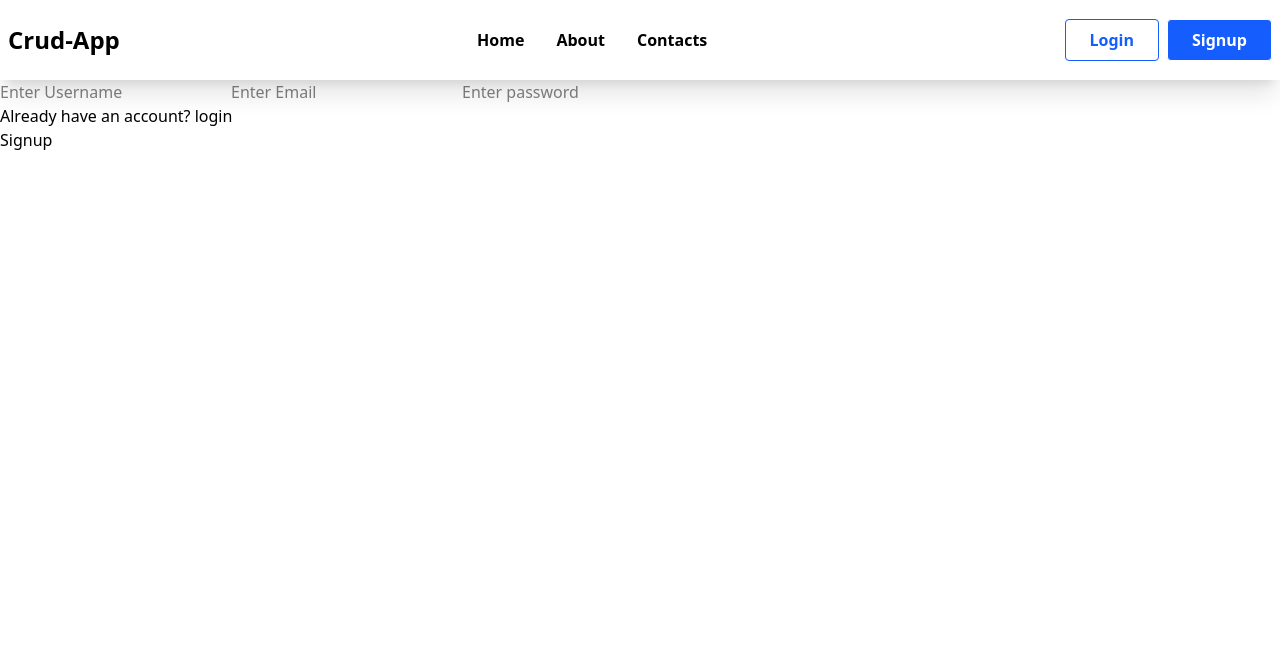
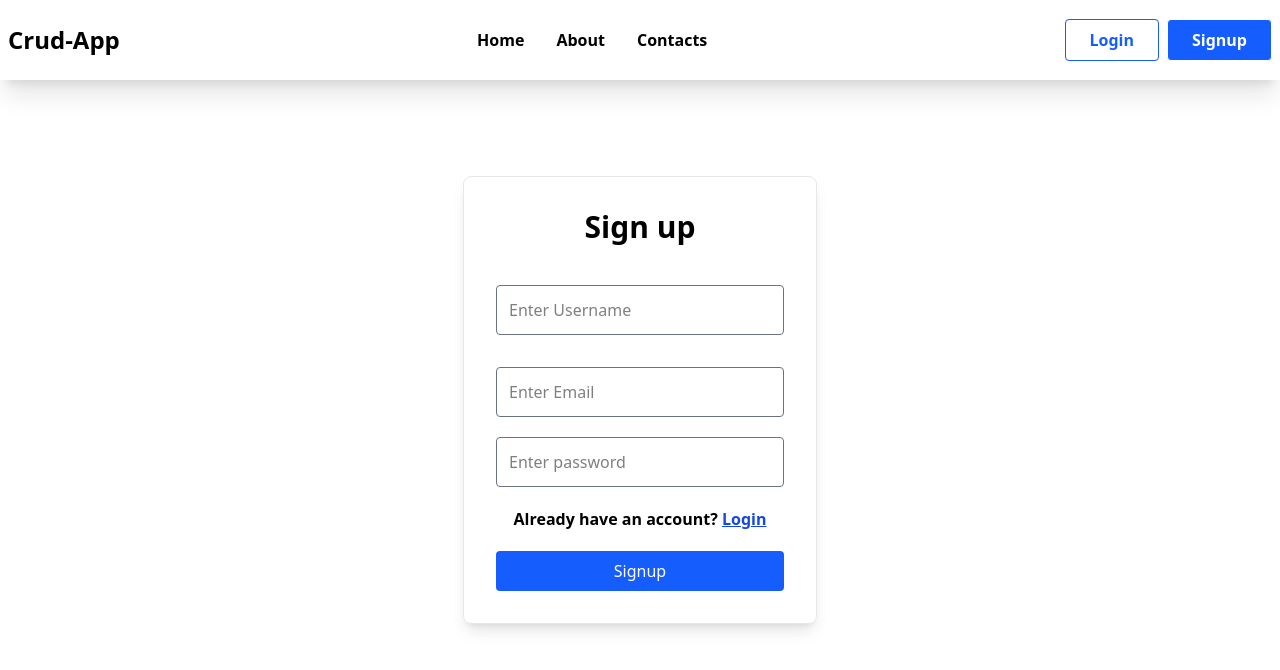
Before and after one commit to Sarvesh-1999/crud-app, a React (Vite) app: page /signup in a window 1280 px wide. Shown: the top 670 px of the page. Built offline with nearby package versions, Linux system fonts and the light colour scheme.

Commit message:
login and signup

```diff
--- a/package.json
+++ b/package.json
@@ -13,6 +13,7 @@
     "@tailwindcss/vite": "^4.1.17",
     "react": "^19.2.0",
     "react-dom": "^19.2.0",
+    "react-hot-toast": "^2.6.0",
     "react-router-dom": "^7.9.6",
     "tailwindcss": "^4.1.17"
   },
--- a/src/App.jsx
+++ b/src/App.jsx
@@ -1,9 +1,11 @@
 import { RouterProvider } from 'react-router-dom'
 import { myRoutes } from './routes/Routing'
+import { Toaster } from 'react-hot-toast'
 const App = () => {
   return (
     <div>
       <RouterProvider router={myRoutes}/>
+      <Toaster/>
     </div>
   )
 }
--- a/src/pages/LoginPage.jsx
+++ b/src/pages/LoginPage.jsx
@@ -1,11 +1,92 @@
-import React from 'react'
-import Navbar from '../components/Navbar'
+import { useState } from "react";
+import Navbar from "../components/Navbar";
+import { Link , useNavigate} from "react-router-dom";
+import toast from "react-hot-toast";
 
 const LoginPage = () => {
+  const [formData, setFormData] = useState({
+    email: "",
+    password: "",
+  });
+
+  const navigate = useNavigate()
+
+  const handleChange = (e) => {
+    let { name, value } = e.target;
+    setFormData({ ...formData, [name]: value });
+  };
+
+  const handleSubmit = (e) => {
+    e.preventDefault();
+    let newUser = { ...formData };
+
+    if (newUser.email.trim() === "" && newUser.username.trim() === "" && newUser.password.trim() === "") {
+      toast("Enter Credentials !", {icon: "☠️"});
+      return;
+    }
+
+    let allSignUpUsers = JSON.parse(localStorage.getItem("users")) || []
+
+    let authUser = allSignUpUsers.find(ele => {
+      return ele.email === newUser.email && ele.password === newUser.password
+    })
+
+    console.log(authUser);
+
+    if (authUser) {
+      // toast message
+      toast.success("Welcome")
+
+      // navigate home
+      navigate("/")
+
+      // store Date.now() in session storage for conditional rendering
+      sessionStorage.setItem("accesstoken",Date.now())
+    }else{
+      toast.error("User does not exists")
+    }
+
+
+    setFormData({ email: "", password: "" });
+  };
   return (
-    <div>
-        <Navbar/>
-        <h1 className='text-center text-9xl'>LoginPage</h1>
+     <div>
+      <Navbar />
+      <section className="flex items-center justify-center h-[80vh]">
+        <form
+          onSubmit={handleSubmit}
+          className="shadow-lg border border-gray-200 flex flex-col p-8 rounded-lg gap-5"
+        >
+          <h1 className="text-center text-3xl font-semibold mb-5">Login</h1>
+          <input
+            type="email"
+            name="email"
+            className="border border-gray-500 rounded p-3 w-2xs"
+            id="email"
+            placeholder="Enter Email"
+            value={formData.email}
+            onChange={handleChange}
+          />
+          <input
+            type="password"
+            name="password"
+            className="border border-gray-500 rounded p-3 w-2xs"
+            id="password"
+            placeholder="Enter password"
+            value={formData.password}
+            onChange={handleChange}
+          />
+          <p className="text-center font-semibold">
+            Don't have an account?{" "}
+            <Link to="/signup" className="text-blue-700 underline">
+              Signup
+            </Link>
+          </p>
+          <button className="cursor-pointer py-2 rounded bg-blue-600 text-white hover:bg-blue-800">
+            Login
+          </button>
+        </form>
+      </section>
     </div>
   )
 }
--- a/src/pages/SignupPage.jsx
+++ b/src/pages/SignupPage.jsx
@@ -1,34 +1,90 @@
 import { useState } from "react";
 import Navbar from "../components/Navbar";
 import { Link } from "react-router-dom";
+import toast from "react-hot-toast";
 
 const SignupPage = () => {
-  const [formData,setFormData] = useState({
-    username:"",
-    email:"",
-    password:""
-  })
+  const [formData, setFormData] = useState({
+    username: "",
+    email: "",
+    password: "",
+  });
 
   const handleChange = (e) => {
-    let {name , value} = e.target
-    setFormData({...formData , [name]:value})
-  }
+    let { name, value } = e.target;
+    setFormData({ ...formData, [name]: value });
+  };
 
   const handleSubmit = (e) => {
-    e.preventDefault()
-    console.log(formData);
-  }
+    e.preventDefault();
+    let newUser = { ...formData };
+
+    if (newUser.email.trim() === "" && newUser.username.trim() === "" && newUser.password.trim() === "") {
+      toast("Enter Credentials !", {icon: "☠️"});
+      return;
+    }
+
+    let allusers = JSON.parse(localStorage.getItem("users")) || [];
+
+    let existingUser = allusers.find((ele) => ele.email === newUser.email);
+
+    if (existingUser) {
+      toast.error("User already exists");
+      return;
+    }
+    allusers.push(newUser);
+    localStorage.setItem("users", JSON.stringify(allusers));
+
+    setFormData({ username: "", email: "", password: "" });
+  };
 
   return (
     <div>
       <Navbar />
-      <form onSubmit={handleSubmit}>
-        <input type="text" name="username" id="username" placeholder="Enter Username" value={formData.username} onChange={handleChange}/>
-        <input type="email" name="email" id="email" placeholder="Enter Email" value={formData.email} onChange={handleChange}/>
-        <input type="password" name="password" id="password" placeholder="Enter password" value={formData.password} onChange={handleChange}/>
-        <p>Already have an account? <Link to="/login">login</Link></p>
-        <button>Signup</button>
-      </form>
+      <section className="flex items-center justify-center h-[80vh]">
+        <form
+          onSubmit={handleSubmit}
+          className="shadow-lg border border-gray-200 flex flex-col p-8 rounded-lg gap-5"
+        >
+          <h1 className="text-center text-3xl font-semibold mb-5">Sign up</h1>
+          <input
+            type="text"
+            name="username"
+            className="border border-gray-500 rounded p-3 w-2xs mb-3"
+            id="username"
+            placeholder="Enter Username"
+            value={formData.username}
+            onChange={handleChange}
+          />
+          <input
+            type="email"
+            name="email"
+            className="border border-gray-500 rounded p-3 w-2xs"
+            id="email"
+            placeholder="Enter Email"
+            value={formData.email}
+            onChange={handleChange}
+          />
+          <input
+            type="password"
+            name="password"
+            className="border border-gray-500 rounded p-3 w-2xs"
+            id="password"
+            placeholder="Enter password"
+            value={formData.password}
+            onChange={handleChange}
+          />
+          <p className="text-center font-semibold">
+            Already have an account?{" "}
+            <Link to="/login" className="text-blue-700 underline">
+              Login
+            </Link>
+          </p>
+          <button className="cursor-pointer py-2 rounded bg-blue-600 text-white hover:bg-blue-800">
+            Signup
+          </button>
+        </form>
+      </section>
     </div>
   );
 };
```
Also changed, not shown: 1 other file (tests, documents, lock files or other folders).
